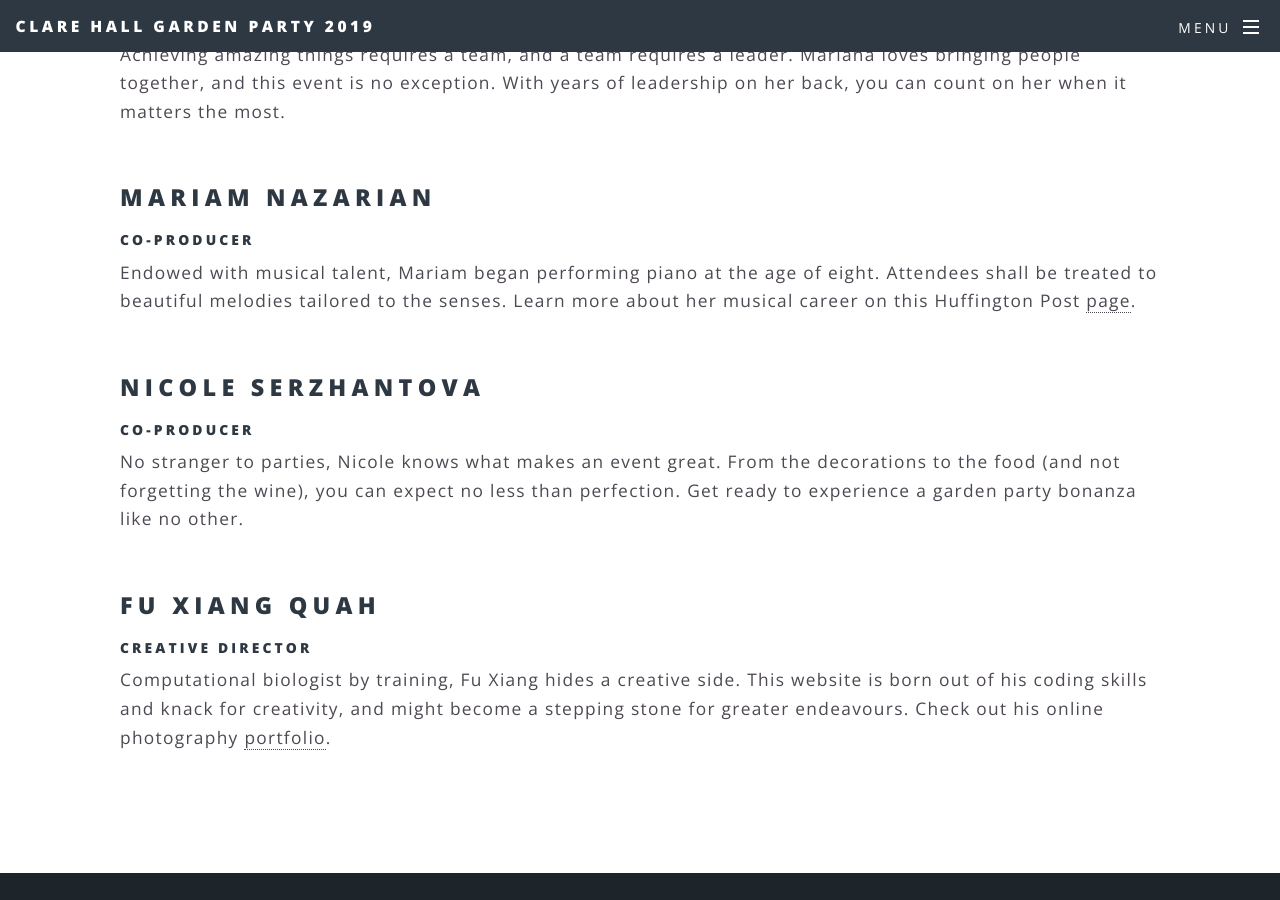
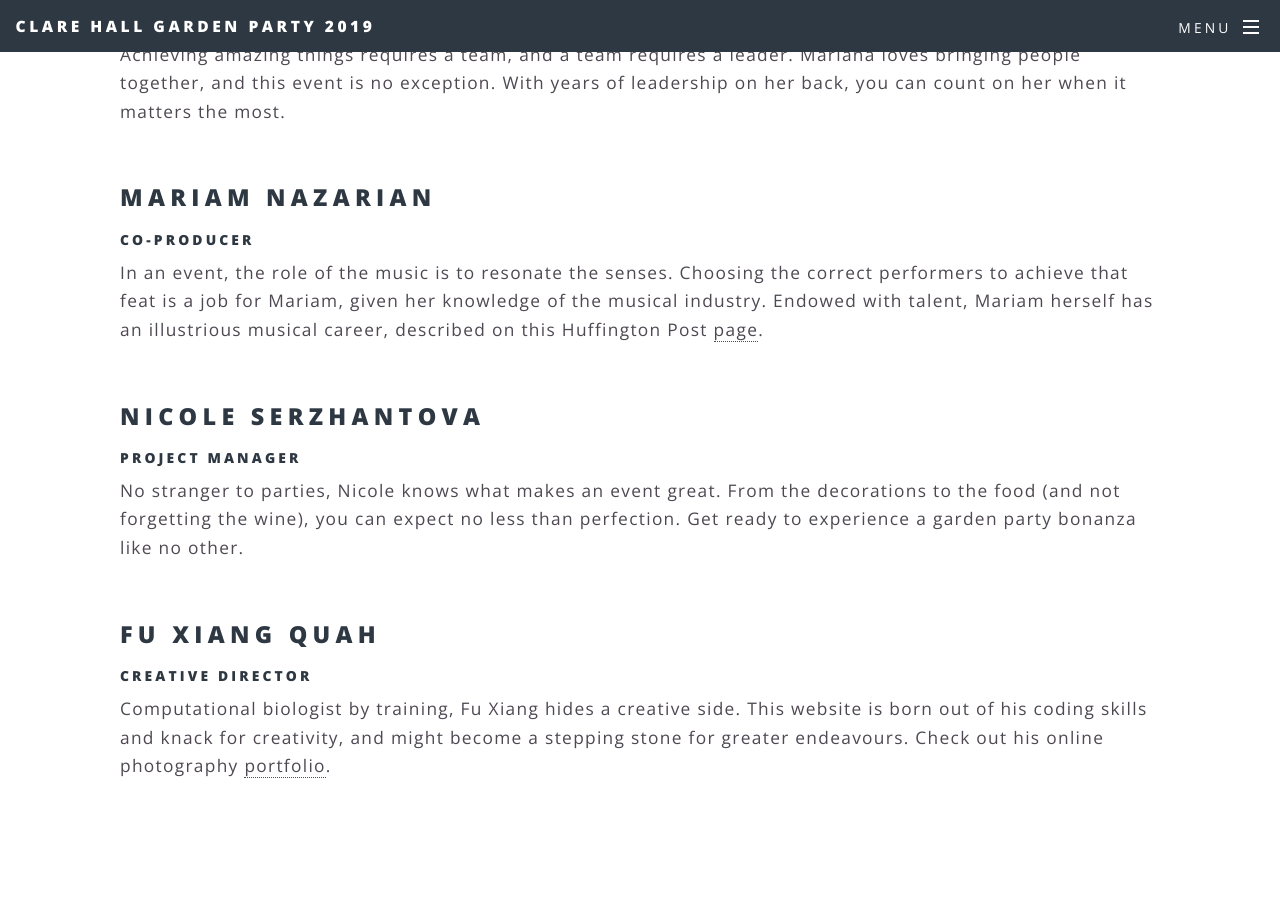
Before and after one commit to chse66/chsummersoiree19, a Jekyll site: the page built from ourteam.html, in a window 1280 px wide and 900 px high, scrolled down 577 px. Built offline with Jekyll 4.4.1, drawn with Linux system fonts in a browser that asks for light colours.

Commit message:
mariam text less misleading, nicole is now project manager

```diff
--- a/ourteam.html
+++ b/ourteam.html
@@ -12,12 +12,12 @@ title: Our Team
     <div class="passagechunk">
       <h2>Mariam Nazarian</h2>
       <h5>Co-Producer</h5>
-      <p>Endowed with musical talent, Mariam began performing piano at the age of eight. Attendees shall be treated to beautiful melodies tailored to the senses. Learn more about her musical career on this Huffington Post <a href="https://www.huffingtonpost.com/author/mariam-nazarian" target="_blank">page</a>.</p>
+      <p>In an event, the role of the music is to resonate the senses. Choosing the correct performers to achieve that feat is a job for Mariam, given her knowledge of the musical industry. Endowed with talent, Mariam herself has an illustrious musical career, described on this Huffington Post <a href="https://www.huffingtonpost.com/author/mariam-nazarian" target="_blank">page</a>.</p>
     </div>
 
     <div class="passagechunk">
       <h2>Nicole Serzhantova</h2>
-      <h5>Co-Producer</h5>
+      <h5>Project Manager</h5>
       <p>No stranger to parties, Nicole knows what makes an event great. From the decorations to the food (and not forgetting the wine), you can expect no less than perfection. Get ready to experience a garden party bonanza like no other.</p>
     </div>
 
```
